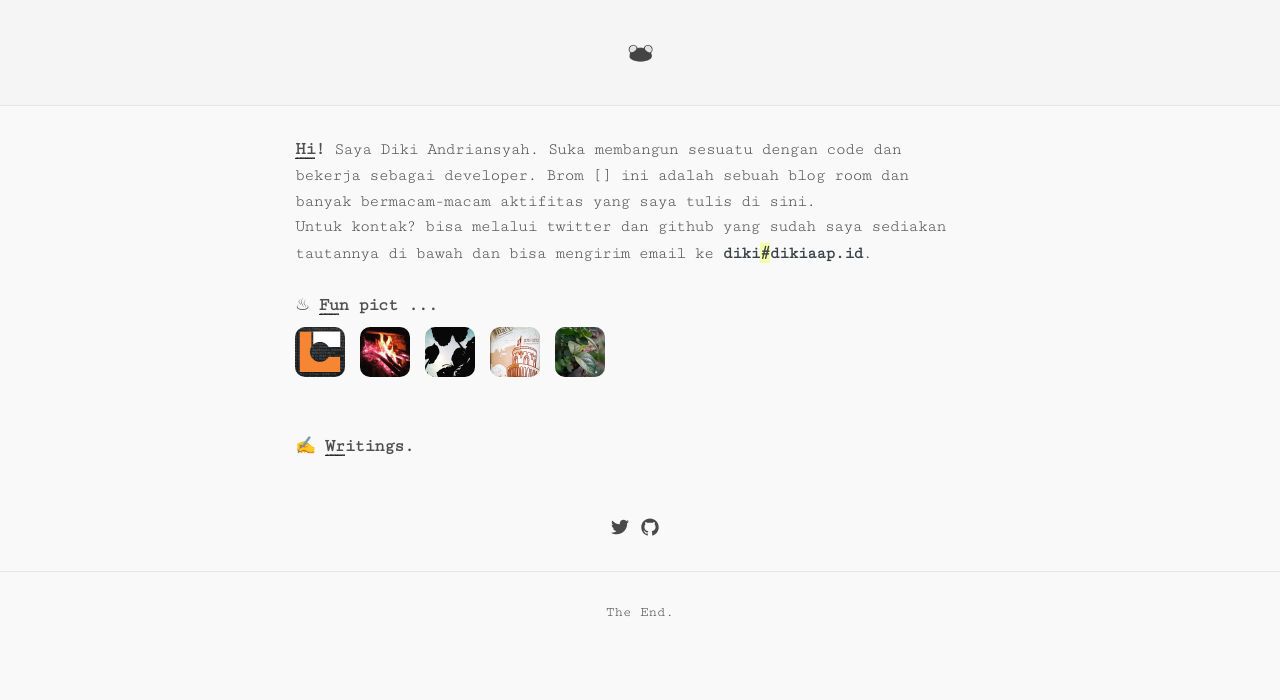
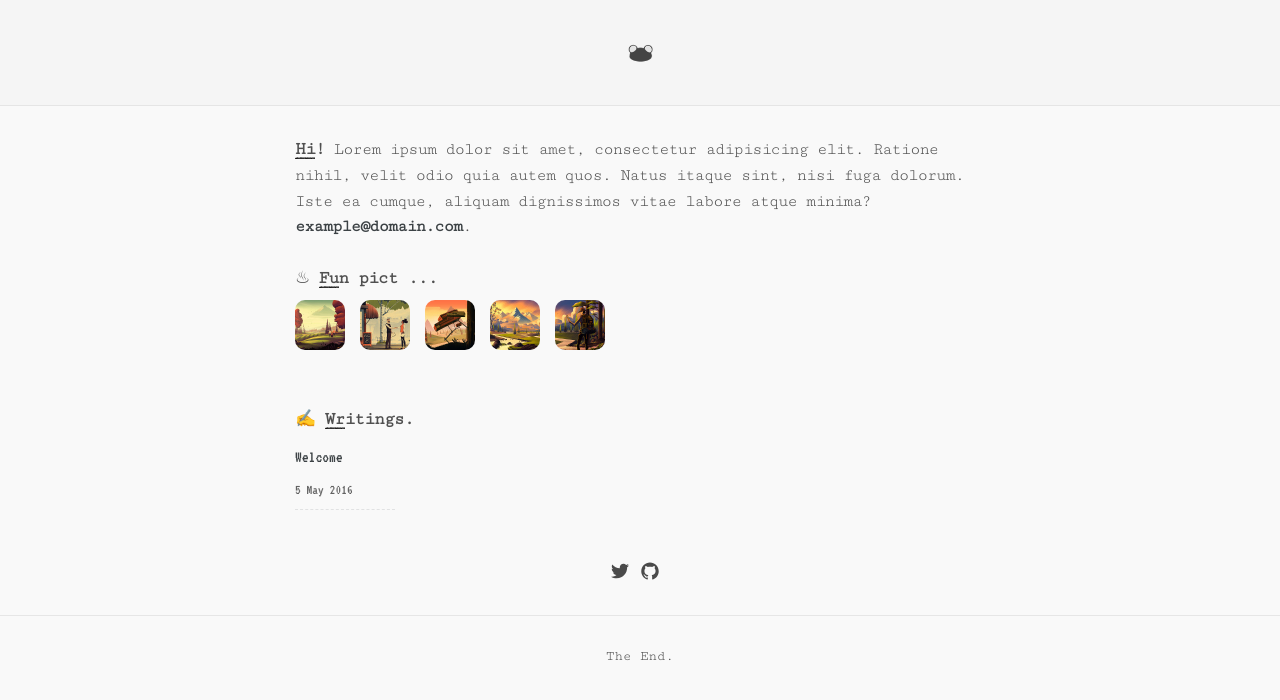
Before and after one commit to dikiaap/mangan, a Jekyll site: the page built from index.html, in a window 1280 px wide. Shown: the top 700 px of the page. Built offline with Jekyll 4.4.1, drawn with Linux system fonts in a browser that asks for light colours; some web fonts are replaced; the list of posts is cut into pages by our own code.

Commit message:
Change to production

```diff
--- a/_config.yml
+++ b/_config.yml
@@ -1,16 +1,15 @@
 # Site settings ...
-uri: dikiaap.id
-url: https://blog.dikiaap.id
-name: Diki Andriansyah
-title: Diki Andriansyah Blog - Stay Brom
-email: diki@dikiaap.id
-author: dikiaap
+uri: domain.com
+url: https://domain.com
+name: Your name
+title: Title website
+email: example@domain.com
+author: username
 baseurl: ""
 timezone: Asia/Jakarta
-keywords: "Diki Andriansyah, Diki Andriansyah Blog, dikiaap, Diki Andriansyah Ananta Putra"
-description: "Hi! Saya Diki Andriansyah. Suka membangun sesuatu dengan code dan bekerja sebagai developer. Brom [] ini adalah sebuah blog room dan banyak bermacam-macam aktifitas yang saya tulis di sini."
-social_username: dikiaap
-secondary_social_username: dikiandriansyahap
+keywords: "Your, Keyword, Here"
+description: "Lorem ipsum dolor sit amet, consectetur adipisicing elit. Ratione nihil, velit odio quia autem quos. Natus itaque sint, nisi fuga dolorum. Iste ea cumque, aliquam dignissimos vitae labore atque minima?"
+social_username: username
 
 # Build settings ...
 sass:
@@ -18,7 +17,7 @@ sass:
 markdown: kramdown
 encoding: "utf-8"
 paginate: 5
-permalink: "write/:year/:month/:day/:title/"
+permalink: /post/:title
 paginate_path: "/page/:num/"
 
 # Plugins ...
--- a/index.html
+++ b/index.html
@@ -5,34 +5,32 @@ layout: default
         <div class="content-col-wrapper">
           <div class="content-col">
             <div class="dummy">
-              <b><span class="big">Hi!</span></b> Saya {{ site.name }}. Suka membangun sesuatu dengan code dan bekerja sebagai developer.
-              Brom [] ini adalah sebuah blog room dan banyak bermacam-macam aktifitas yang saya tulis di sini. <br>
-              Untuk kontak? bisa melalui twitter dan github yang sudah saya sediakan tautannya di bawah dan bisa mengirim email ke
+              <b><span class="big">Hi!</span></b> {{ site.description }}
               <a href="mailto:{{ site.email }}"><b>
-                diki<span class="big bg">#</span>{{ site.uri }}</b></a>. <br><br>
+                {{ site.email }}</b></a>. <br><br>
               ♨ <b><span class="big">Fun pict ... </span></b><br>
 
               <div class="photos">
-                <a href="https://libscode.com" class="p0 photo" target="_blank">
-                  <img alt="Kamu butuh Developer, UI/UX? Cuma LibsCode ahlinya." src="{{ site.baseurl }}/images/lc.jpg">
+                <a href="https://www.instagram.com/p/BCI1dwchQX5/" class="p0 photo" target="_blank">
+                  <img alt="Vectisaurus Fruitadens Rajasaurus Empaterias." src="{{ site.baseurl }}/images/ig_1.jpg">
                 </a>
-                <a href="https://instagram.com/p/5UlHS9hvIC/" class="p1 photo" target="_blank">
-                  <img alt="Menjelang sore, hangatkan badan dulu" src="{{ site.baseurl }}/images/ig_1.jpg">
+                <a href="https://www.instagram.com/p/BCI1dwchQX5/" class="p1 photo" target="_blank">
+                  <img alt="Zombie ipsum reversus ab viral inferno." src="{{ site.baseurl }}/images/ig_2.jpg">
                 </a>
-                <a href="https://instagram.com/p/4_kouzhvE7/" class="p2 photo" target="_blank">
-                  <img alt="Saya potret di rumah kakek dan nenek saya." src="{{ site.baseurl }}/images/ig_2.jpg">
+                <a href="https://www.instagram.com/p/BCI1dwchQX5/" class="p2 photo" target="_blank">
+                  <img alt="Marshmallow cookie jelly beans cake brownie." src="{{ site.baseurl }}/images/ig_3.jpg">
                 </a>
-                <a href="https://instagram.com/p/725NTkhvHz/" class="p3 photo" target="_blank">
-                  <img alt="Sebuah potret gambar di sekeliling saya." src="{{ site.baseurl }}/images/ig_3.jpg">
+                <a href="https://www.instagram.com/p/BCI1dwchQX5/" class="p3 photo" target="_blank">
+                  <img alt="Lorem ipsum dolor sit amet." src="{{ site.baseurl }}/images/ig_4.jpg">
                 </a>
-                <a href="https://instagram.com/p/4_dhCahvL7/" class="p4 photo" target="_blank">
-                  <img alt="Daun tanaman yang cantik dan udara sejuk di pagi hari." src="{{ site.baseurl }}/images/ig_4.jpg">
+                <a href="https://www.instagram.com/p/BCI1dwchQX5/" class="p4 photo" target="_blank">
+                  <img alt="Lewisuchus Poekilopleuron Opisthocoelicaudia Xixiasaurus." src="{{ site.baseurl }}/images/ig_5.jpg">
                 </a>
-                <div class="caption c0">Kamu butuh <b>Developer</b>, <b>UI/UX</b>? Cuma <a href="https://libscode.com"><b>LibsCode</b></a> ahlinya.</div>
-                <div class="caption c1">Menjelang sore, hangatkan badan dulu.</div>
-                <div class="caption c2">Saya potret di rumah kakek dan nenek saya.</div>
-                <div class="caption c3">Sebuah potret gambar di sekeliling saya.</div>
-                <div class="caption c4">Daun tanaman yang cantik dan udara sejuk di pagi hari.</div>
+                <div class="caption c0">Vectisaurus Fruitadens Rajasaurus Empaterias.</div>
+                <div class="caption c1">Zombie ipsum reversus ab viral inferno.</div>
+                <div class="caption c2">Marshmallow cookie jelly beans cake brownie.</div>
+                <div class="caption c3">Lorem ipsum dolor sit amet.</div>
+                <div class="caption c4">Lewisuchus Poekilopleuron Opisthocoelicaudia Xixiasaurus.</div>
               </div><br>
 
               <div class="dummy blogpost">
```
Also changed, not shown: _includes/head.html (+2 -10 lines), _posts/2016-05-05-welcome.md (added, +68 -0 lines), .travis.yml (added), README.md, images/ig_1.jpg, images/ig_2.jpg, images/ig_3.jpg, images/ig_4.jpg, images/ig_5.jpg (added), images/lc.jpg (deleted).
